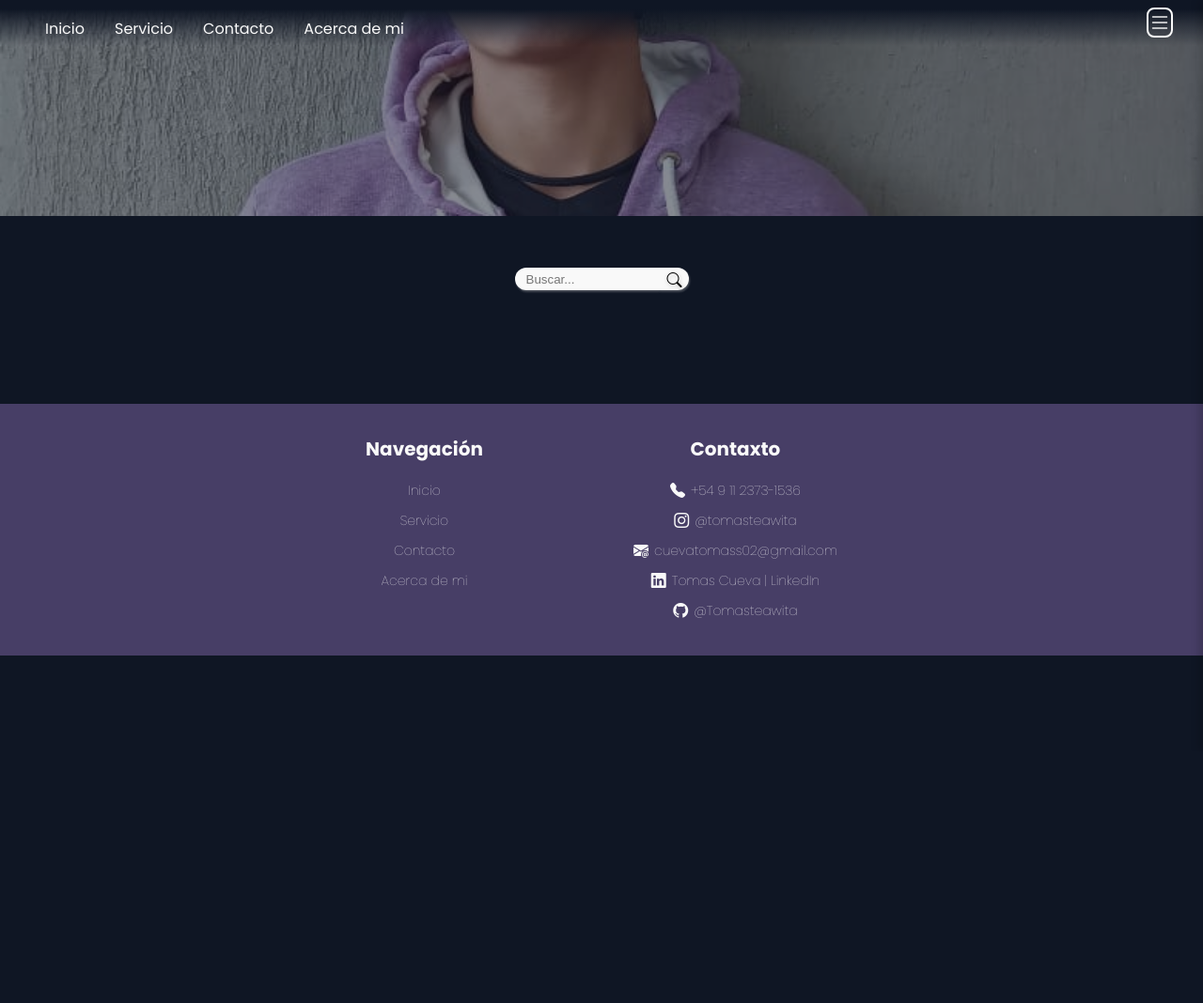
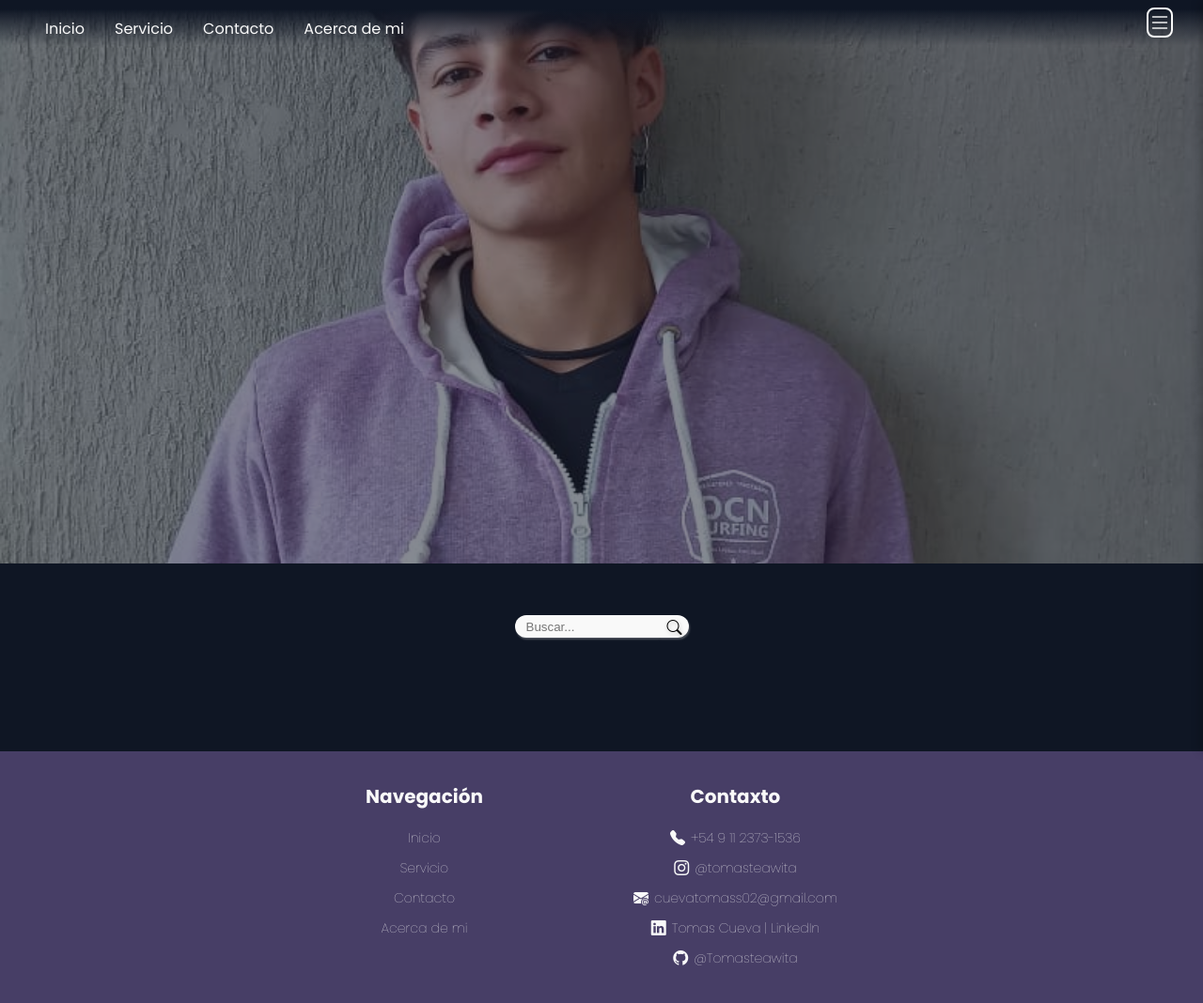
Before and after one commit to Tomasteawita/blog, a Django app: page / in a window 1280 px wide. Shown: the whole page at 94% size. Before the commit the page ends 698 px from the top, so only its background shows below. Run offline with Django 4.2, Linux system fonts and the light colour scheme; data that the repository does not hold is empty; some libraries are stand-ins or nearby versions.

Commit message:
feat(Post):Creacion del template de detalle del post, falta estilizar.

```diff
--- a/blog/static/css/style.css
+++ b/blog/static/css/style.css
@@ -228,6 +228,17 @@ footer a:hover {
   width: 100%;
   height: 230px;
 }
+@media only screen and (min-width: 834px) {
+  .image-background {
+    height: 600px;
+  }
+  .image-background img {
+    height: 600px;
+  }
+  .image-background div {
+    height: 600px;
+  }
+}
 
 .search {
   display: grid;
@@ -276,10 +287,11 @@ footer a:hover {
   background-color: #473E66;
   height: 24px;
   border-radius: 32px;
-  box-shadow: 1px 2px 2px 0px rgba(249, 249, 249, 0.25);
+  box-shadow: 1px 1px 2px 0px rgba(249, 249, 249, 0.25);
   border: none;
   padding: 4px 12px;
   color: #F9F9F9;
+  cursor: pointer;
 }
 .search form:last-child button.tag_search span {
   text-align: start;
@@ -294,6 +306,9 @@ form.formButtons {
   flex-direction: row;
   gap: 12px;
   align-items: center;
+}
+form.formButtons::-webkit-scrollbar {
+  display: none;
 }
 form.formButtons button {
   margin: 12px;
@@ -391,6 +406,16 @@ form.formButtons button {
 .posts article div a:first-child:active {
   background: linear-gradient(90deg, #BD83B8 0%, #473E66 100%);
 }
+@media only screen and (min-width: 834px) {
+  .posts {
+    flex-direction: row;
+    flex-wrap: wrap;
+    justify-content: space-evenly;
+  }
+  .posts article {
+    margin: 42px 12px;
+  }
+}
 
 main.create-update section.image-background {
   background-color: gray;
--- a/blog/static/scss/main/_image-background.scss
+++ b/blog/static/scss/main/_image-background.scss
@@ -14,4 +14,13 @@
         width: 100%;
         height: 230px;
     }
+    @media only screen and (min-width:834px){
+        height: 600px;
+        img{
+            height: 600px;
+        }
+        div{
+            height: 600px;
+        }
+    }
 }
--- a/blog/static/scss/main/_indexPosts.scss
+++ b/blog/static/scss/main/_indexPosts.scss
@@ -91,4 +91,13 @@
             }
         }
     }
+    @media only screen and (min-width:834px){
+        flex-direction: row;
+        flex-wrap: wrap;
+        justify-content: space-evenly;
+        article{
+            margin: 42px 12px;
+        }
+
+    }
 }
--- a/blog/static/scss/main/search/_buttons.scss
+++ b/blog/static/scss/main/search/_buttons.scss
@@ -5,10 +5,11 @@
             background-color: $violet;
             height: 24px;
             border-radius: 32px;
-            box-shadow: 1px 2px 2px 0px rgba(249, 249, 249, 0.25);
+            box-shadow: 1px 1px 2px 0px rgba(249, 249, 249, 0.25);
             border: none;
             padding: 4px 12px;
             color: $white;
+            cursor: pointer;
             span{
                 text-align: start;
                 display: inline-block;
--- a/blog/static/scss/main/search/_formButtons.scss
+++ b/blog/static/scss/main/search/_formButtons.scss
@@ -2,6 +2,9 @@ form.formButtons{
     display: flex;
     overflow-x: scroll;
     scroll-snap-type: x mandatory;
+    &::-webkit-scrollbar {
+        display: none;
+    }
     flex-direction: row;
     gap: 12px;
     align-items: center;
--- a/blog/templates/base/header.html
+++ b/blog/templates/base/header.html
@@ -13,7 +13,7 @@
         <div id="offcanvas">
             <ul>
                 <li class="close-canvas"><button id="close-button"><i class="bi bi-x-lg"></i></button></li>
-                <li><a href="#">Inicio</a></li>
+                <li><a href="{% url 'Index' %}">Inicio</a></li>
                 <li><a href="#">Servicio</a> </li>
                 <li><a href="#contact">Contacto</a></li>
                 <li><a href="#">Acerca de mi</a></li>
--- a/blog/templates/index/posts.html
+++ b/blog/templates/index/posts.html
@@ -7,13 +7,13 @@
             <p>{{post.description}}</p>
             {% if user.is_authenticated %}
                 <div class="all_options">
-                    <a href=""><span>Leer más</span></a>
+                    <a href="{% url 'DetailPost' post.id %}"><span>Leer más</span></a>
                     <a href=""><i class="bi bi-pencil-square"></i></a>
                     <a href=""><i class="bi bi-trash3-fill"></i></a>
                 </div>
             {% else %}
                 <div class="view">
-                    <a href=""><span>Leer más</span></a>
+                    <a href="{% url 'DetailPost' post.id %}"><span>Leer más</span></a>
                 </div>
             {% endif %}
         </article>
--- a/blog/urls.py
+++ b/blog/urls.py
@@ -6,10 +6,12 @@ from django.conf.urls.static import static
 
 url_crud_post = [
     path('create/',CreatePostView.as_view(),name="CreatePost"),
+    path('delete/<pk>',DeletePostView.as_view(),name="DeletePost"),
+    path('detail/<pk>',DetailPostView.as_view(),name="DetailPost"),
 ]
 
 urlpatterns = [
-    path('',IndexView.as_view(),name="index"),
+    path('',IndexView.as_view(),name="Index"),
     # path('detailPost/<int:post_id>',detail_post,name="DetailPost"),
     # path('detailUser/<int:user_id>',detail_user,name="DetailUser"),
     # path('confirm_delete_post/<pk>',delete_post.as_view(),name="DeletePost"),
--- a/blog/views.py
+++ b/blog/views.py
@@ -70,4 +70,7 @@ class DetailPostView(View):
 
     def get(self, request, pk):
         post = Post.objects.get(pk=pk)
+        print(post.tags.all())
+        print(post.body.split('\n'))
+
         return render(request, self.template_name, {'post': post})
```
Also changed, not shown: blog/templates/crud_posts/r_post.html (+28 -0 lines), media/images/Achiveable.JPG (added), media/images/Carta.png (added), media/images/TimeBound.JPG (added), 1 other file.
